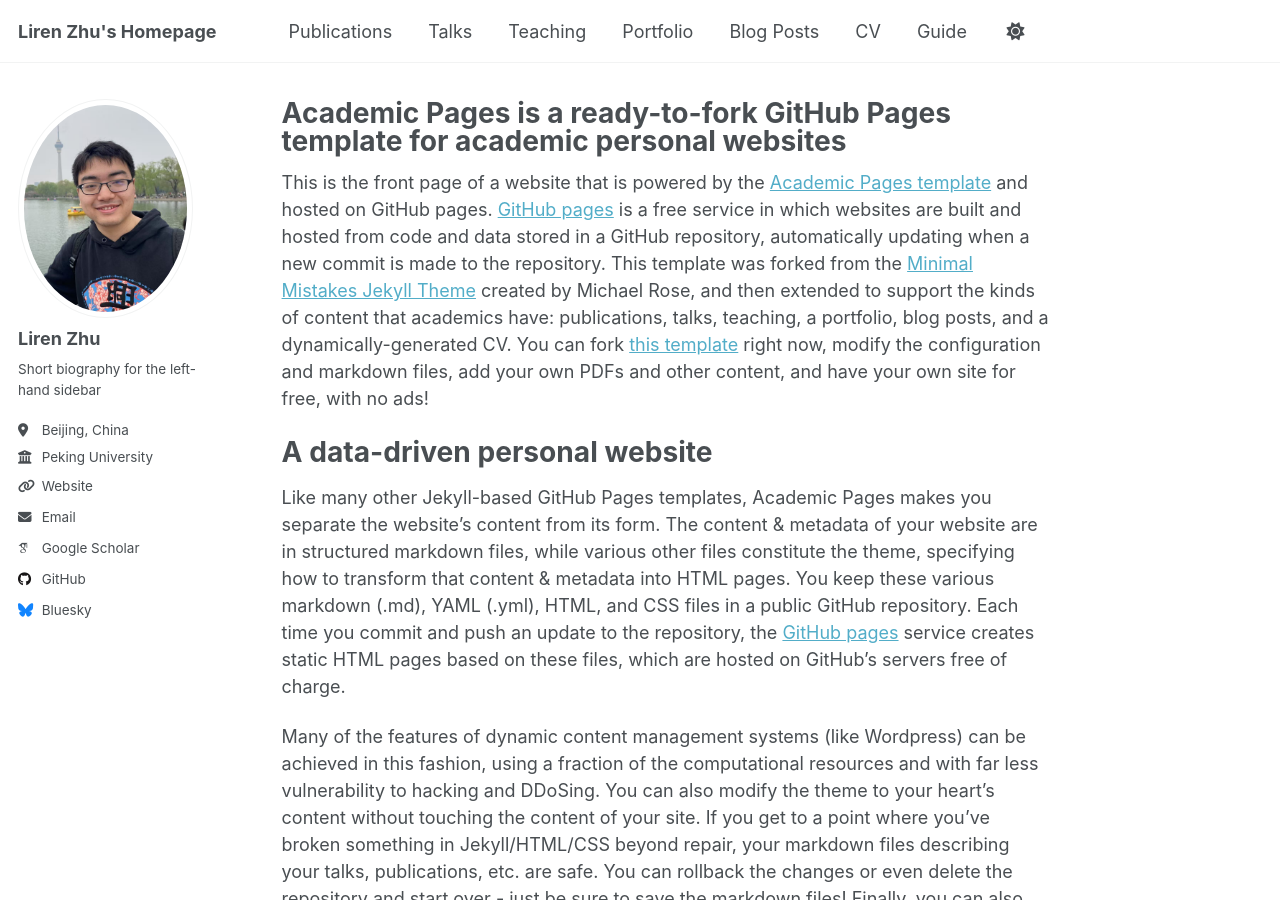
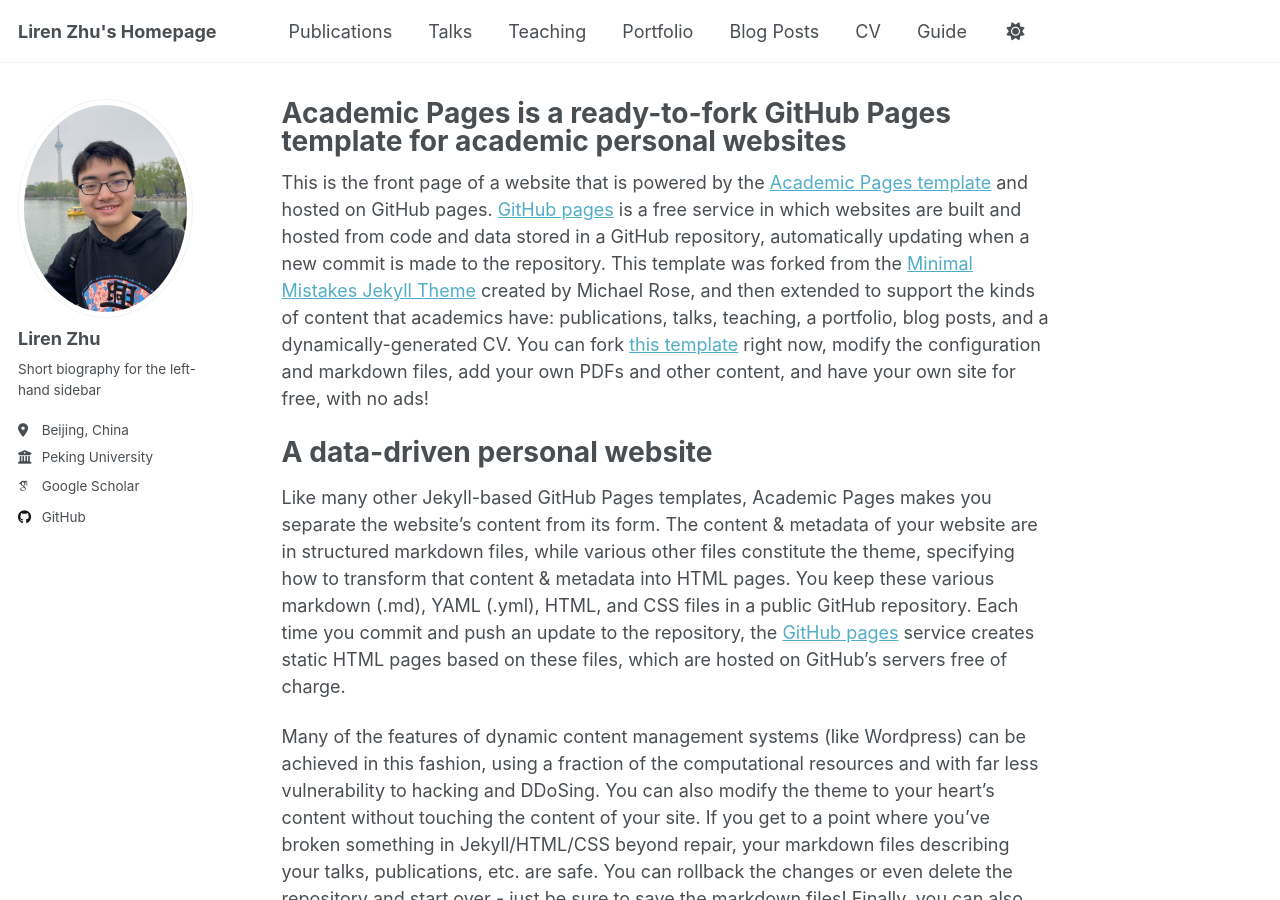
Before and after one commit to PKU-ZLR/PKU-ZLR.github.io, a Jekyll site: the page built from _pages/about.md, in a window 1280 px wide and 900 px high. Built offline with Jekyll 4.4.1, drawn with Linux system fonts in a browser that asks for light colours; some web fonts are replaced.

Commit message:
Update _config.yml

```diff
--- a/_config.yml
+++ b/_config.yml
@@ -28,8 +28,8 @@ author:
   bio              : "Short biography for the left-hand sidebar"
   location         : "Beijing, China"
   employer         : "Peking University"
-  uri              : "zhuliren@pku.edu.cn"
-  email            : "zhuliren@pku.edu.cn"
+  #uri              : "zhuliren@pku.edu.cn"
+  zhuliren@pku.edu.cn            : ""
 
   # Academic websites
   arxiv            : # URL - Update with the correct link to your profile
@@ -50,8 +50,8 @@ author:
   stackoverflow    : # User number or user number and name (i.e., use "1" or "1/jeff-atwood")
 
   # Social media
-  bluesky          : "bsky.app" # Replace this with you Bluesky username
-  facebook         : # Username
+  #bluesky          : "bsky.app" # Replace this with you Bluesky username
+  #facebook         : # Username
   flickr           : # Username
   foursquare       : # Username
   goodreads        : # Username
```
